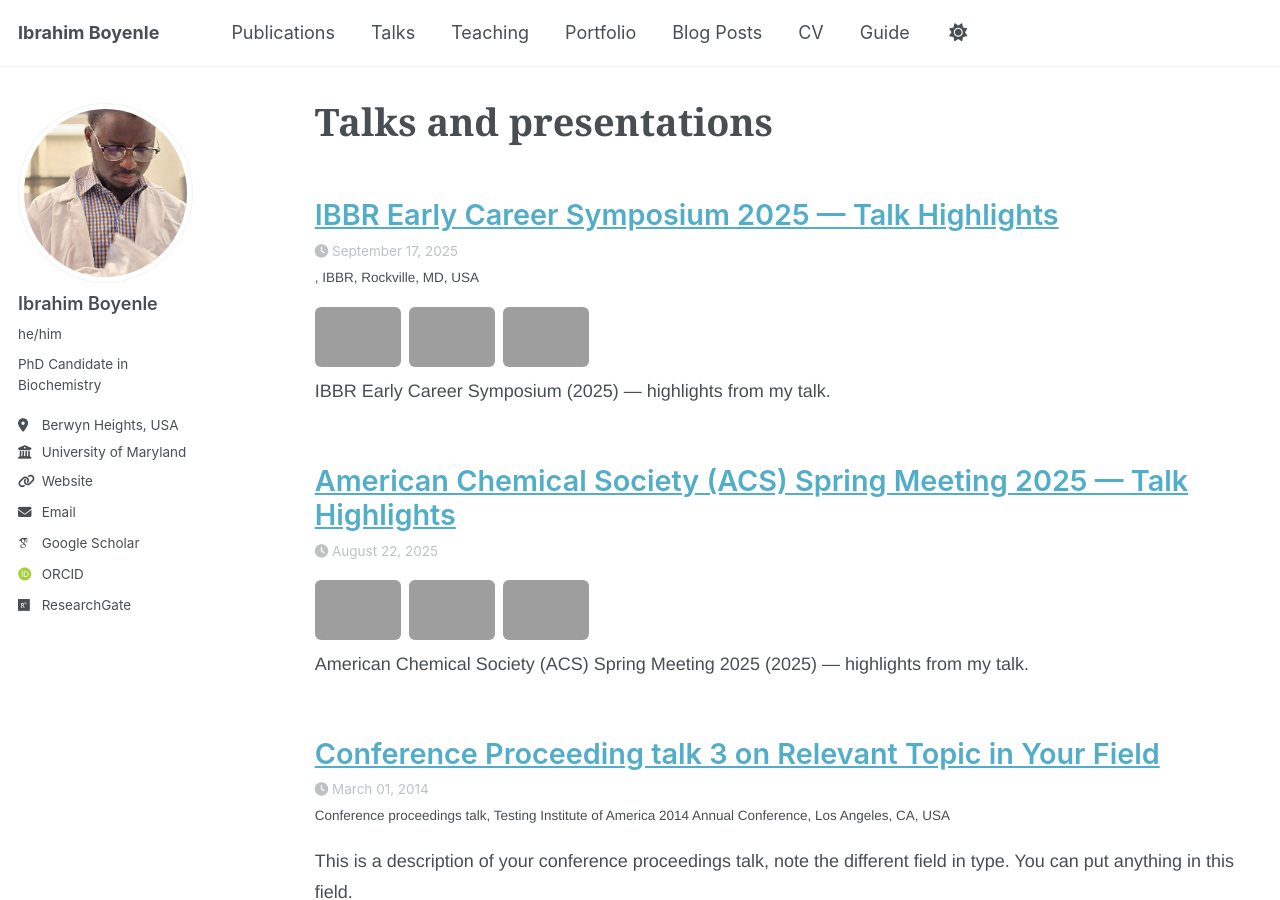
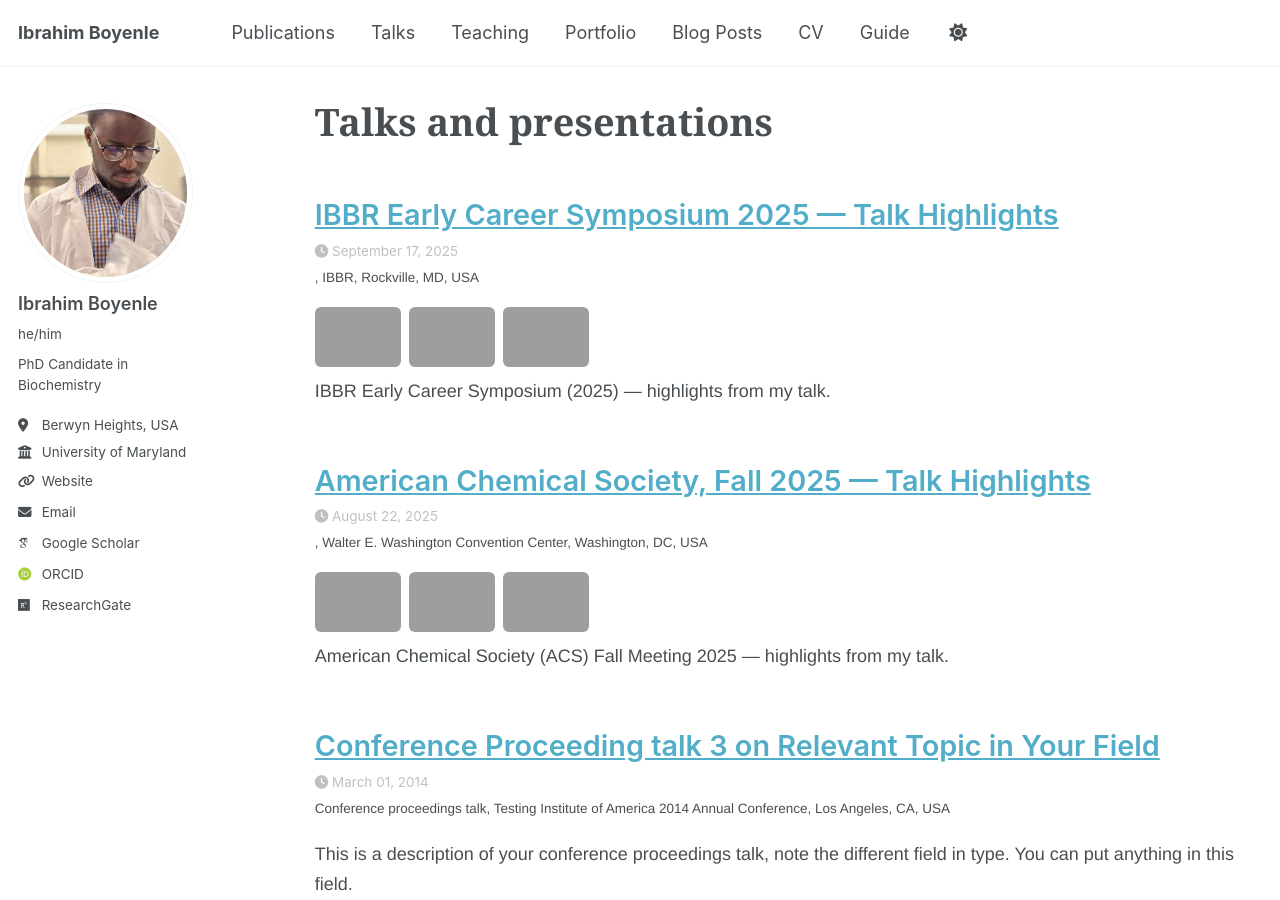
Before and after one commit to Ibrahimboyenle/Ibrahimboyenle.github.io, a Jekyll site: the page built from _pages/talks.html, in a window 1280 px wide and 900 px high, cut to the strip 0-900 px from the top of the window. Built offline with Jekyll 4.4.1, drawn with Linux system fonts in a browser that asks for light colours; some web fonts are replaced; a script that is not in the unit is left out; grey boxes are pictures that could not be loaded.

Commit message:
Update 2015-08-22-acs-spring-2025.md

```diff
--- a/_talks/2015-08-22-acs-spring-2025.md
+++ b/_talks/2015-08-22-acs-spring-2025.md
@@ -1,53 +1,57 @@
 ---
 layout: splash
-title: "American Chemical Society (ACS) Spring Meeting 2025 — Talk Highlights"
+title: "American Chemical Society, Fall 2025 — Talk Highlights"
 date: 2025-08-22
-permalink: /posts/2025/00/acs-spring-2025/
-tags: [conference, ACS, symposium]
+event: "ACS Fall 2025 National Meeting"
+venue: "Walter E. Washington Convention Center"
+location: "Washington, DC, USA"
+talk_type: "Conference Presentation"
+permalink: /talks/2025-08-22-acs-fall-2025/
+tags: [conference, ACS]
 author_profile: false
 
+# ✅ Big hero banner (use ABSOLUTE URL)
+header:
+  overlay_image: "https://ibrahimboyenle.github.io/images/acs-fall-2025/self.jpg"
+  overlay_filter: 0
+  caption: "Presenting my Hsp90 co-chaperone work at the American Chemical Society (ACS) Fall Meeting (2025)."
+  og_image: "https://ibrahimboyenle.github.io/images/acs-fall-2025/self.jpg"
 
-# ✅ Big hero banner (use ABSOLUTE URL to avoid path issues)
-header:
-  overlay_image: "https://ibrahimboyenle.github.io/images/acs-spring-2025/self.jpg"
-  overlay_filter: 0
-  caption: "Presenting my Hsp90 co-chaperone work at the American Chemical Society (ACS) Meeting Spring (2025)."
-  og_image: "https://ibrahimboyenle.github.io/images/acs-spring-2025/self.png"
-
-# Multi-thumb preview shown on the blog/news list
+# Thumbnail strip shown in talks list
 excerpt: |
   <div style="display:flex;gap:8px;align-items:center;margin:6px 0 8px;">
-    <a href="/posts/2025/08/acs-spring-2025/"><img src="/images/acs-spring-2025/presentation_moment.jpg" alt="Talk highlight" style="width:86px;height:60px;object-fit:cover;border-radius:6px;"></a>
-    <a href="/posts/2025/08/acs-spring-2025/"><img src="/images/acs-spring-2025/moment.jpg" alt="Presentation moment" style="width:86px;height:60px;object-fit:cover;border-radius:6px;"></a>
-    <a href="/posts/2025/08/acs-spring-2025/"><img src="/images/acs-spring-2025/with-Dr-Yanxin-Liu.jpg" alt="Q&A" style="width:86px;height:60px;object-fit:cover;border-radius:6px;"></a>
+    <a href="/talks/2025-08-22-acs-fall-2025/"><img src="/images/acs-fall-2025/presentation_moment.jpg" alt="Talk highlight" style="width:86px;height:60px;object-fit:cover;border-radius:6px;"></a>
+    <a href="/talks/2025-08-22-acs-fall-2025/"><img src="/images/acs-fall-2025/moment.jpg" alt="Presentation moment" style="width:86px;height:60px;object-fit:cover;border-radius:6px;"></a>
+    <a href="/talks/2025-08-22-acs-fall-2025/"><img src="/images/acs-fall-2025/with-Dr-Yanxin-Liu.jpg" alt="With Dr. Yanxin Liu" style="width:86px;height:60px;object-fit:cover;border-radius:6px;"></a>
   </div>
-  <div>American Chemical Society (ACS) Spring Meeting 2025 (2025) — highlights from my talk.</div>
+  <div>American Chemical Society (ACS) Fall Meeting 2025 — highlights from my talk.</div>
 ---
 
-I presented my work on **Sgt1 and co-chaperone interplay in Hsp90 regulation** at the **American Chemical Society (ACS) Spring Meeting (2025) in Washington DC**. Below is the highlight image; more photos follow.
+I presented my work on **Sgt1 and co-chaperone interplay in Hsp90 regulation** at the **American Chemical Society (ACS) Fall Meeting (2025) in Washington, DC**. Below is the highlight image; more photos follow.
 
-![ACS Spring 2025 highlight](/images/acs-spring-2025/self.jpg)
+![ACS Fall 2025 highlight](/images/acs-fall-2025/self.jpg)
 
 ---
+
 <div class="photo-grid">
   <figure>
-    <img src="/images/acs-spring-2025/self2.jpg" alt="Picture moment">
+    <img src="/images/acs-fall-2025/self2.jpg" alt="Picture moment">
     <figcaption>Presentation moment</figcaption>
   </figure>
   <figure>
-    <img src="/images/acs-spring-2025/moment.jpg" alt="Q&amp;A session">
+    <img src="/images/acs-fall-2025/moment.jpg" alt="Q&amp;A session">
     <figcaption>Q&amp;A session</figcaption>
   </figure>
   <figure>
-    <img src="/images/acs-spring-2025/presentation_moment.jpg" alt="Presentation moment">
-    <figcaption>With Rachel at the vitrobot system</figcaption>
+    <img src="/images/acs-fall-2025/presentation_moment.jpg" alt="Presentation moment">
+    <figcaption>Presentation moment on stage</figcaption>
   </figure>
   <figure>
-    <img src="/images/acs-spring-2025/with-friend2.jpg" alt="Colleagues at the event">
+    <img src="/images/acs-fall-2025/with-friend2.jpg" alt="Colleagues at the event">
     <figcaption>Colleagues at the event</figcaption>
   </figure>
   <figure>
-    <img src="/images/acs-spring-2025/with-friend1.jpg" alt="Colleagues at the event">
+    <img src="/images/acs-fall-2025/with-friend1.jpg" alt="Colleagues at the event">
     <figcaption>Colleagues at the event</figcaption>
   </figure>
 </div>
```
